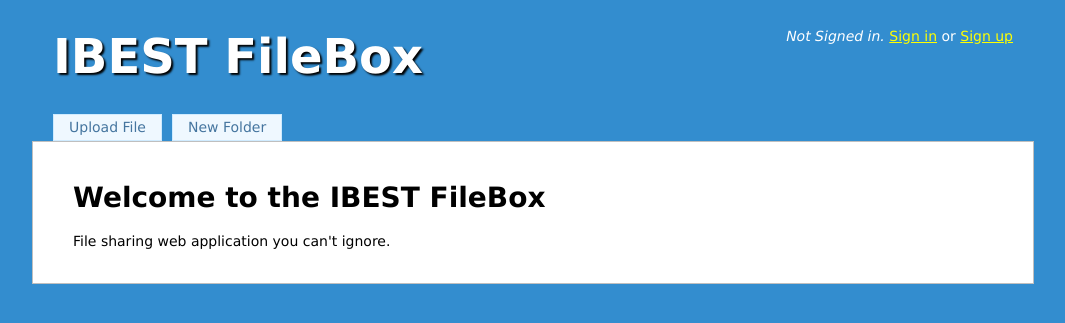
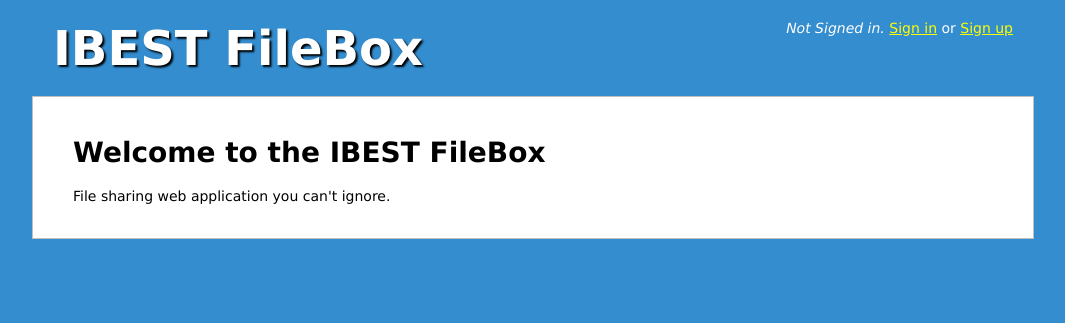
Before and after one commit to rlyon/Filebucket, a Rails app: page / in a window 1280 px wide. Shown: the top 323 px of the page, without its empty margins (107-1172 px from the left). Run offline with Rails 7, Linux system fonts and the light colour scheme.

Commit message:
hide menu when not logged in

```diff
--- a/app/views/home/_menu.html.erb
+++ b/app/views/home/_menu.html.erb
@@ -1,19 +1,21 @@
+<% if user_signed_in? %>
 <div id="menu">
 	<ul id="top_menu">
 		<% if @current_folder %>
 		<li>
-			<%= link_to "Upload File", new_sub_file_path(@current_folder) %>
+			<%= link_to "New Folder", new_sub_folder_path(@current_folder) %>
 		</li>
 		<li>
-			<%= link_to "New Folder", new_sub_folder_path(@current_folder) %>
+			<%= link_to "Upload File", new_sub_file_path(@current_folder) %>
 		</li>
 		<% else %>
 		<li>
-			<%= link_to "Upload File", new_asset_path %>
+			<%= link_to "New Folder", new_folder_path %>
 		</li>
 		<li>
-			<%= link_to "New Folder", new_folder_path %>
+			<%= link_to "Upload File", new_asset_path %>
 		</li>
 		<% end %>
 	</ul>
 </div>
+<% end %>
--- a/public/stylesheets/application.css
+++ b/public/stylesheets/application.css
@@ -3,6 +3,7 @@ body {
 	font-family: "Lucida Grande","Verdana","Arial","Bitstream Vera Sans",sans-serif;
 	font-size: 14px;
 	color: #fff;
+	margin: 0;
 }
 a img {
 	border: none;
```
